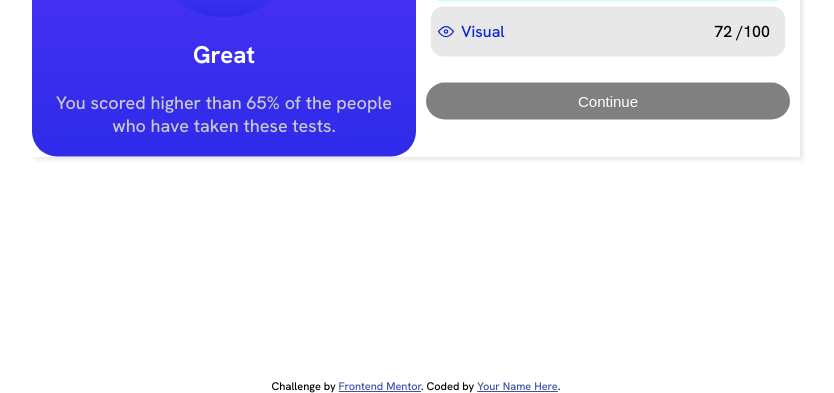
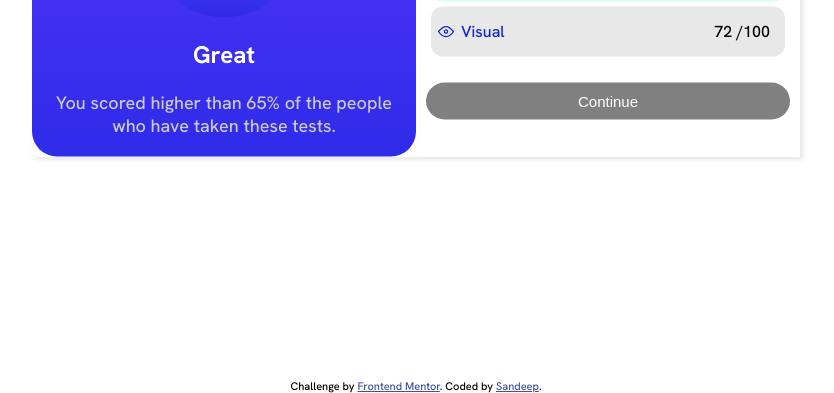
Before and after one commit to sandeepwebsite/results-summary-component, a plain HTML site: page index.html in a window 1280 px wide. Shown: the part 421-814 px from the top of the page, without its empty margins (224-1058 px from the left). Drawn offline with Linux system fonts and the light colour scheme.

Commit message:
Finished without JSON

```diff
--- a/index.html
+++ b/index.html
@@ -62,19 +62,7 @@
 
   <div class="attribution">
     Challenge by <a href="https://www.frontendmentor.io?ref=challenge" target="_blank">Frontend Mentor</a>.
-    Coded by <a href="#">Your Name Here</a>.
+    Coded by <a href="https://github.com/sandeepwebsite">Sandeep</a>.
   </div>
-  <script type="module">
-
-import data from './data.json' assert{type:'json'};
-console.log(data);
-
-
-
-
-
-
-
-  </script>
 </body>
 </html>
```
